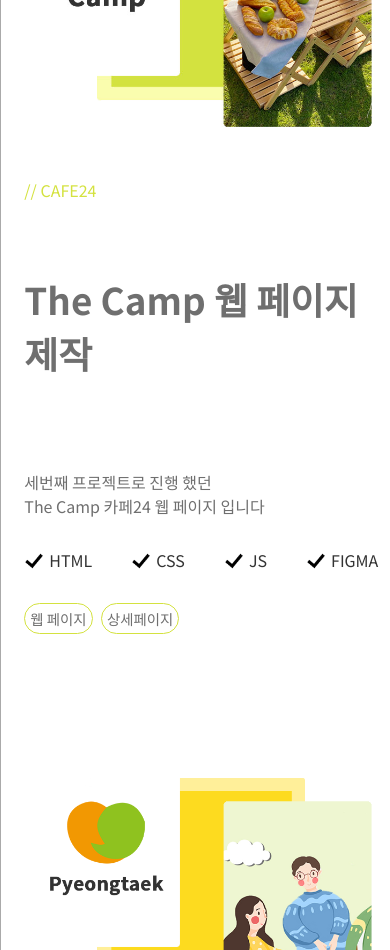
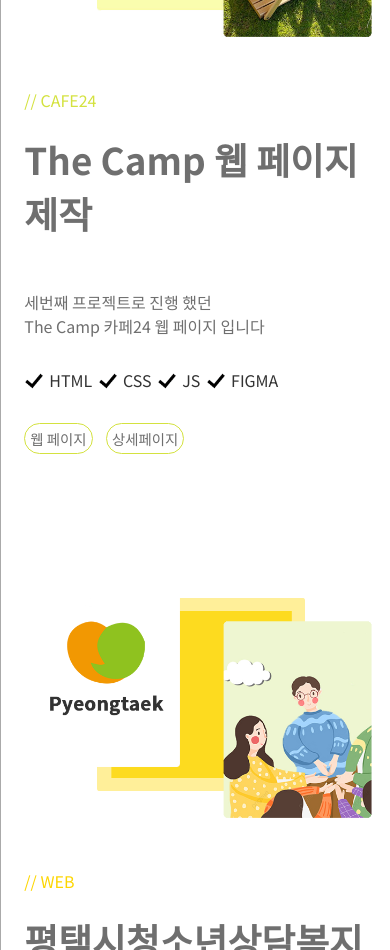
Before and after one commit to DAJUNG0906/portfolio, a plain HTML site: page index.html in a window 390 px wide. Shown: the part 2760-3710 px from the top of the page. Drawn offline with nearby package versions, Linux system fonts and the light colour scheme.

Commit message:
Update dj_style.css

```diff
--- a/css/dj_style.css
+++ b/css/dj_style.css
@@ -197,6 +197,7 @@
     flex-direction: row;
     flex-wrap: wrap;
     justify-content:space-between;
+    padding-right: 100px;
 }
 #web2 .container .web_txt .skill2 .s2 {
     color:#333;
@@ -409,7 +410,26 @@
     #web2 .container .web_txt .btn_common a{
         border-radius: 40px;
         padding: 4px 5px;
-        margin-right: 5px;
+        margin-right: 10px;
         font-size: 0.9rem;
     }
+    #web2 .container .web_txt .tit1 {
+        color: #8a49a8;
+        padding-bottom: 20px;
+        padding-top: 50px;
+    }
+    #web2 .container .web_txt h3 {
+        font-size: 2.3rem;
+        padding-bottom: 50px;
+    }
+    #web2 .container .web_txt .tit2 {
+        color: #d4e23f;
+        padding-bottom: 20px;
+        padding-top: 50px;
+    }
+    #web2 .container .web_txt .tit {
+        color: #fdd600;
+        padding-bottom: 20px;
+        padding-top: 50px;
+    }
 }
```
